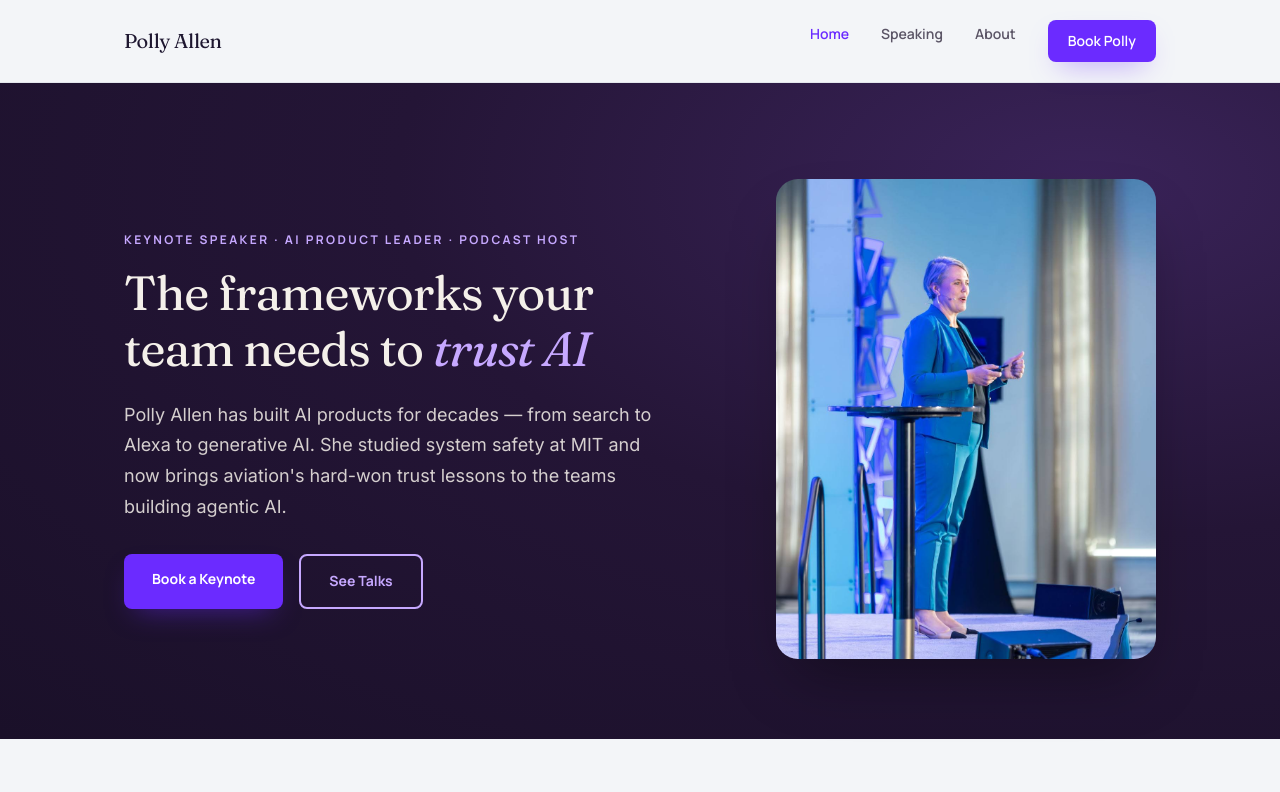
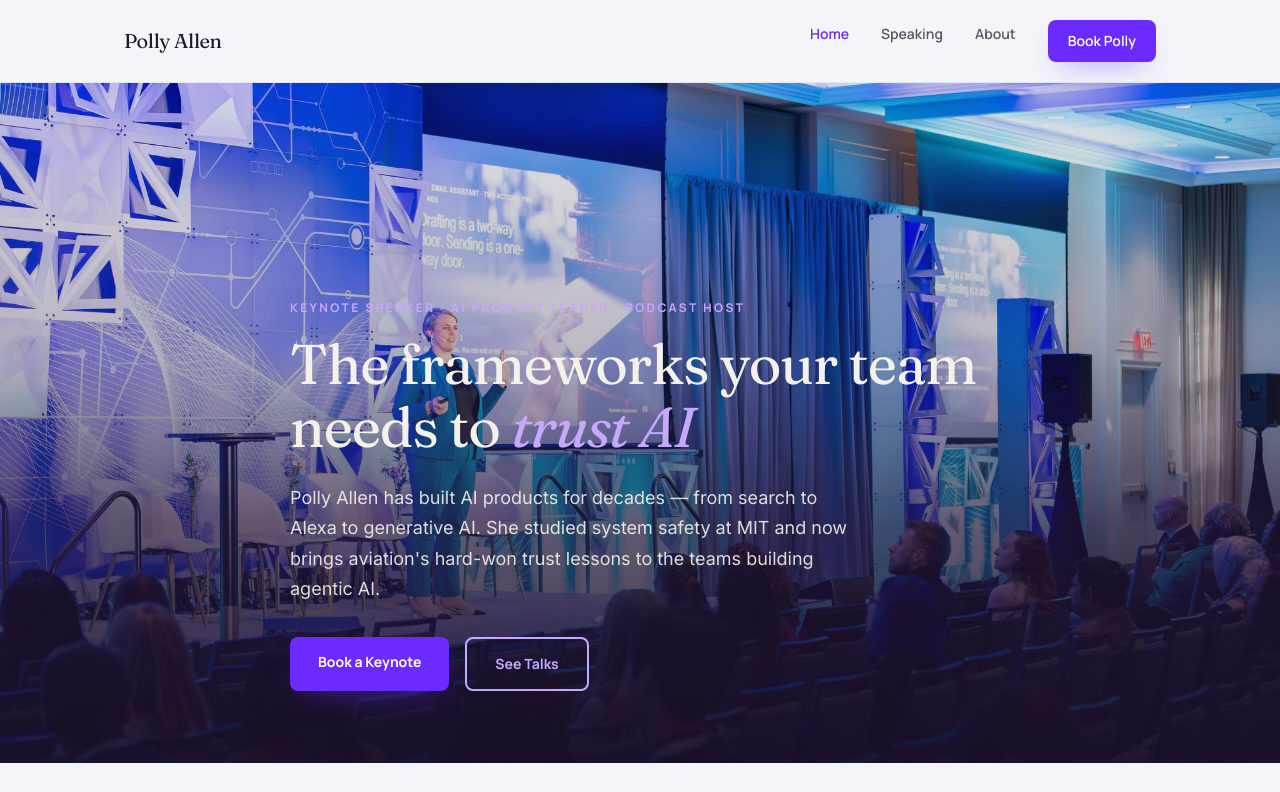
Before and after one commit to pollymallen/pollymallen.com, a plain HTML site: page index.html in a window 1280 px wide. Shown: the top 792 px of the page. Drawn offline with Linux system fonts and the light colour scheme.

Commit message:
Redesign hero as full-width background image
Replace side-by-side layout with full-bleed audience photo
(polly-audience.jpg) and gradient overlay. Text sits at the
bottom of the viewport, Melissa Perri style.

Co-Authored-By: Claude Opus 4.6 <noreply@anthropic.com>

```diff
--- a/css/style.css
+++ b/css/style.css
@@ -89,18 +89,33 @@ a:hover { color: var(--violet-press); }
 .site-nav__links a:hover,
 .site-nav__links a.active { color: var(--violet); }
 
-/* ---------- Hero (depth surface) ---------- */
+/* ---------- Hero (full-width image) ---------- */
 .hero {
-  background: radial-gradient(120% 120% at 85% 15%,
-              var(--plum-lift) 0%, var(--plum) 45%, var(--plum-deep) 100%);
+  position: relative;
+  min-height: 85vh;
+  display: flex;
+  align-items: flex-end;
+  background: url('../img/polly-audience.jpg') center 30% / cover no-repeat;
   color: var(--cream);
-  padding: 96px 0 80px;
 }
-.hero__inner {
-  display: grid;
-  grid-template-columns: 1fr 380px;
-  gap: 64px;
-  align-items: center;
+.hero::after {
+  content: '';
+  position: absolute;
+  inset: 0;
+  background: linear-gradient(
+    to top,
+    rgba(26, 16, 41, 0.92) 0%,
+    rgba(36, 21, 54, 0.7) 35%,
+    rgba(36, 21, 54, 0.3) 60%,
+    rgba(36, 21, 54, 0.1) 100%
+  );
+}
+.hero__content {
+  position: relative;
+  z-index: 1;
+  max-width: var(--maxw);
+  margin: 0 auto;
+  padding: 0 24px 72px;
 }
 .hero__eyebrow {
   font-family: var(--font-ui);
@@ -113,11 +128,12 @@ a:hover { color: var(--violet-press); }
 }
 .hero h1 {
   font-family: var(--font-display);
-  font-size: 3rem;
+  font-size: 3.5rem;
   font-weight: 400;
-  line-height: 1.15;
+  line-height: 1.12;
   letter-spacing: -0.02em;
   margin-bottom: 24px;
+  max-width: 700px;
 }
 .hero h1 em {
   font-style: italic;
@@ -126,16 +142,9 @@ a:hover { color: var(--violet-press); }
 .hero__sub {
   font-size: 1.125rem;
   line-height: 1.7;
-  color: rgba(244, 240, 234, 0.85);
+  color: rgba(244, 240, 234, 0.9);
   margin-bottom: 32px;
-  max-width: 540px;
-}
-.hero__photo {
-  border-radius: var(--r-lg);
-  object-fit: cover;
-  width: 380px;
-  height: 480px;
-  box-shadow: 0 32px 64px -20px rgba(0,0,0,0.4);
+  max-width: 560px;
 }
 
 /* ---------- Buttons ---------- */
@@ -491,15 +500,8 @@ a:hover { color: var(--violet-press); }
 
 /* ---------- Responsive ---------- */
 @media (max-width: 768px) {
-  .hero__inner {
-    grid-template-columns: 1fr;
-    gap: 40px;
-  }
-  .hero__photo {
-    width: 100%;
-    height: 360px;
-    order: -1;
-  }
+  .hero { min-height: 70vh; }
+  .hero__content { padding-bottom: 48px; }
   .hero h1 { font-size: 2.25rem; }
   .quotes-grid { grid-template-columns: 1fr; }
   .talks-grid { grid-template-columns: 1fr; }
--- a/index.html
+++ b/index.html
@@ -24,18 +24,13 @@
 
   <!-- Hero -->
   <section class="hero">
-    <div class="wrap">
-      <div class="hero__inner">
-        <div>
+    <div class="hero__content">
       <p class="hero__eyebrow">Keynote Speaker · AI Product Leader · Podcast Host</p>
       <h1>The frameworks your team needs to <em>trust AI</em></h1>
       <p class="hero__sub">Polly Allen has built AI products for decades — from search to Alexa to generative AI. She studied system safety at MIT and now brings aviation's hard-won trust lessons to the teams building agentic AI.</p>
       <div style="display:flex; gap:16px; flex-wrap:wrap;">
         <a href="mailto:speaking@pollymallen.com" class="btn btn-primary">Book a Keynote</a>
         <a href="speaking.html" class="btn btn-outline">See Talks</a>
-          </div>
-        </div>
-        <img src="img/polly-speaking.jpg" alt="Polly Allen speaking at DataConnect 2026" class="hero__photo">
       </div>
     </div>
   </section>
```
Lines whose indentation alone changed are shown as unchanged.
